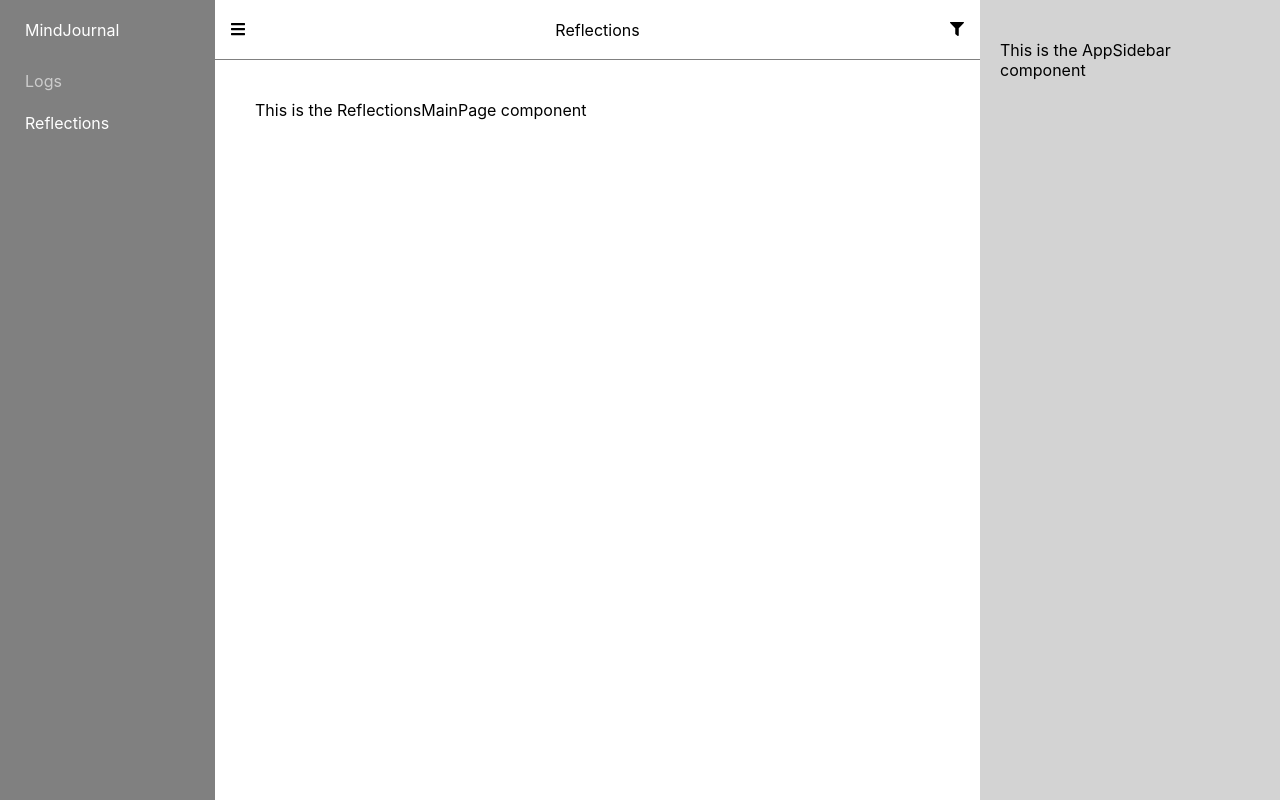
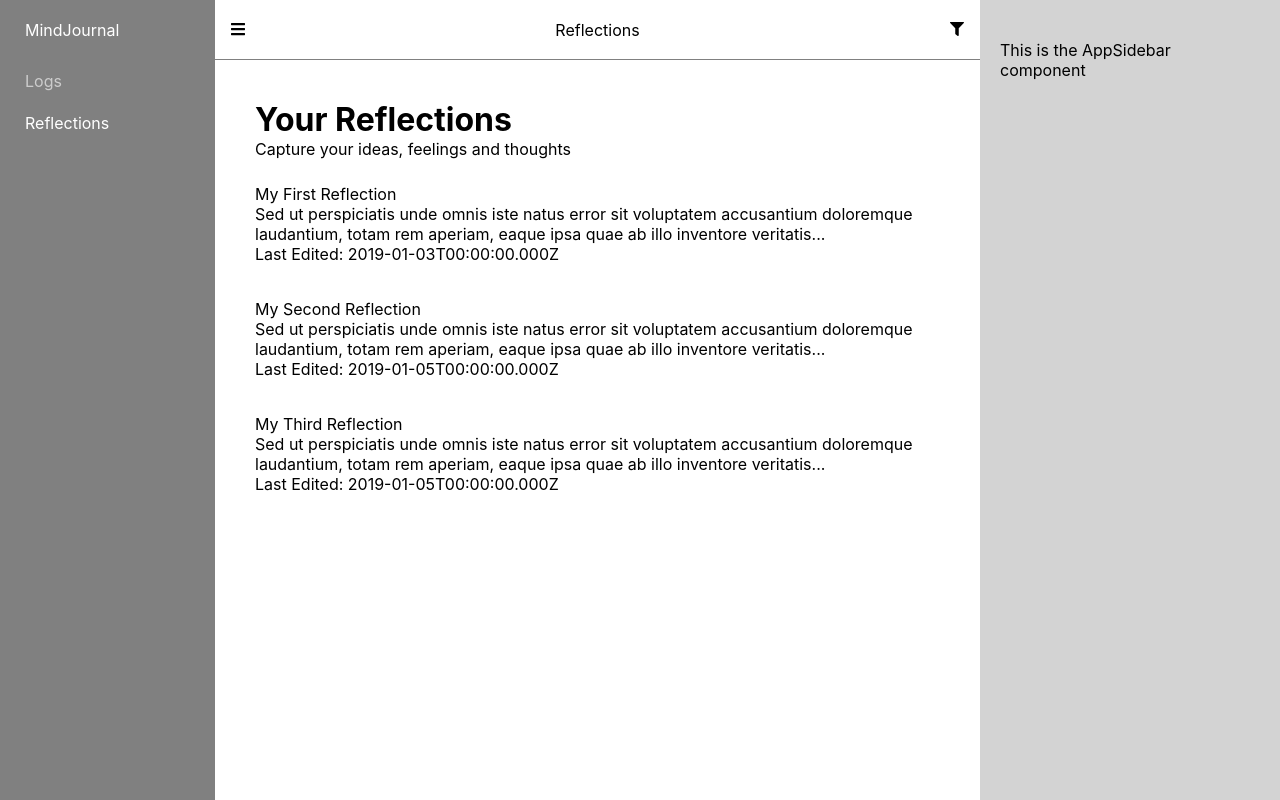
Before and after one commit to baf62495/mindjournal-client, a React (Create React App) app: page /reflections in a window 1280 px wide. Built offline with nearby package versions, Linux system fonts and the light colour scheme.

Commit message:
display dummy JSON data as listicle components

```diff
--- a/src/App.css
+++ b/src/App.css
@@ -262,3 +262,7 @@ p {
     resize: none;
     height: 80px;
 }
+
+.mj-refl {
+    padding: 25px 0 10px;
+}
--- a/src/App.js
+++ b/src/App.js
@@ -17,7 +17,12 @@ class App extends React.Component {
           <LogsMainPage {...rprops} logs={this.props.logs} />
         )}
       />
-      <Route path='/reflections' component={ReflectionsMainPage}/>
+      <Route
+        path='/reflections'
+        render={rprops => (
+          <ReflectionsMainPage {...rprops} reflections={this.props.reflections} />
+        )}
+      />
       </>
       );
     }
--- /dev/null
+++ b/src/components/ReflectionItem.js
@@ -0,0 +1,13 @@
+import React from 'react';
+
+export default function ReflectionItem(props) {
+    return (
+        <div className='mj-refl'>
+            <p>{props.title}</p>
+            <p>
+                {`${props.content.substring(0, 160)}...`}
+            </p>
+            <p className='last-edited'>Last Edited: {props.last_edited}</p>
+        </div>
+    )
+}
--- /dev/null
+++ b/src/components/ReflectionsList.js
@@ -0,0 +1,14 @@
+import React from 'react';
+import ReflectionItem from './ReflectionItem';
+
+export default class LogsList extends React.Component {
+    render() {
+        const list = this.props.reflections
+            .map((reflection, key) => <ReflectionItem {...reflection} key={key} />);
+        return (
+            <div className='mj-refl-list'>
+                {list}
+            </div>
+        )
+    }
+}
--- a/src/components/ReflectionsMainPage.js
+++ b/src/components/ReflectionsMainPage.js
@@ -3,8 +3,17 @@ import React from 'react';
 import AppNavigation from './AppNavigation';
 import AppSidebar from './AppSidebar';
 import AppHeader from './AppHeader';
+import ReflectionsList from './ReflectionsList';
 
-export default function ReflectionsMainPage() {
+export default class ReflectionsMainPage extends React.Component {
+    constructor(props) {
+        super(props);
+        this.state = {
+            reflections: this.props.reflections
+        }
+    }
+
+    render() {
         return (
             <>
             <AppNavigation />
@@ -14,7 +23,11 @@ export default function ReflectionsMainPage() {
                 <div className='mj-page'>
                     <div className='mj-page-content'>
                         <div className="wrapper">
-                        <p>This is the ReflectionsMainPage component</p>
+                            <header className='mj-page-content-header'>
+                                <h1>Your Reflections</h1>
+                                <p className='description'>Capture your ideas, feelings and thoughts</p>
+                                <ReflectionsList reflections={this.state.reflections} />
+                            </header>
                         </div>
                     </div>
                 </div>
@@ -22,3 +35,4 @@ export default function ReflectionsMainPage() {
             </>
         )
     }
+}
--- a/src/index.js
+++ b/src/index.js
@@ -25,9 +25,30 @@ const LOGS = [
     }
 ]
 
+const REFLECTIONS = [
+    {
+        id: 1,
+        title: 'My First Reflection',
+        content: 'Sed ut perspiciatis unde omnis iste natus error sit voluptatem accusantium doloremque laudantium, totam rem aperiam, eaque ipsa quae ab illo inventore veritatis et quasi architecto beatae vitae dicta sunt explicabo. Nemo enim ipsam voluptatem quia voluptas sit aspernatur aut odit aut fugit, sed quia consequuntur magni dolores eos qui ratione voluptatem sequi nesciunt. Neque porro quisquam est, qui dolorem ipsum quia dolor sit amet, consectetur, adipisci velit, sed quia non numquam eius modi tempora incidunt ut labore et dolore magnam aliquam quaerat voluptatem. Ut enim ad minima veniam, quis nostrum exercitationem ullam corporis suscipit laboriosam, nisi ut aliquid ex ea commodi consequatur? Quis autem vel eum iure reprehenderit qui in ea voluptate velit esse quam nihil molestiae consequatur, vel illum qui dolorem eum fugiat quo voluptas nulla pariatur?',
+        last_edited: '2019-01-03T00:00:00.000Z'
+    },
+    {
+        id: 2,
+        title: 'My Second Reflection',
+        content: 'Sed ut perspiciatis unde omnis iste natus error sit voluptatem accusantium doloremque laudantium, totam rem aperiam, eaque ipsa quae ab illo inventore veritatis et quasi architecto beatae vitae dicta sunt explicabo. Nemo enim ipsam voluptatem quia voluptas sit aspernatur aut odit aut fugit, sed quia consequuntur magni dolores eos qui ratione voluptatem sequi nesciunt. Neque porro quisquam est, qui dolorem ipsum quia dolor sit amet, consectetur, adipisci velit, sed quia non numquam eius modi tempora incidunt ut labore et dolore magnam aliquam quaerat voluptatem. Ut enim ad minima veniam, quis nostrum exercitationem ullam corporis suscipit laboriosam, nisi ut aliquid ex ea commodi consequatur? Quis autem vel eum iure reprehenderit qui in ea voluptate velit esse quam nihil molestiae consequatur, vel illum qui dolorem eum fugiat quo voluptas nulla pariatur?',
+        last_edited: '2019-01-05T00:00:00.000Z'
+    },
+    {
+        id: 3,
+        title: 'My Third Reflection',
+        content: 'Sed ut perspiciatis unde omnis iste natus error sit voluptatem accusantium doloremque laudantium, totam rem aperiam, eaque ipsa quae ab illo inventore veritatis et quasi architecto beatae vitae dicta sunt explicabo. Nemo enim ipsam voluptatem quia voluptas sit aspernatur aut odit aut fugit, sed quia consequuntur magni dolores eos qui ratione voluptatem sequi nesciunt. Neque porro quisquam est, qui dolorem ipsum quia dolor sit amet, consectetur, adipisci velit, sed quia non numquam eius modi tempora incidunt ut labore et dolore magnam aliquam quaerat voluptatem. Ut enim ad minima veniam, quis nostrum exercitationem ullam corporis suscipit laboriosam, nisi ut aliquid ex ea commodi consequatur? Quis autem vel eum iure reprehenderit qui in ea voluptate velit esse quam nihil molestiae consequatur, vel illum qui dolorem eum fugiat quo voluptas nulla pariatur?',
+        last_edited: '2019-01-05T00:00:00.000Z'
+    },
+]
+
 ReactDOM.render(
     <BrowserRouter>
-        <App logs={LOGS}/>
+        <App logs={LOGS} reflections={REFLECTIONS} />
     </BrowserRouter>,
     document.getElementById('root')
 );
```
Lines whose indentation alone changed are shown as unchanged.
